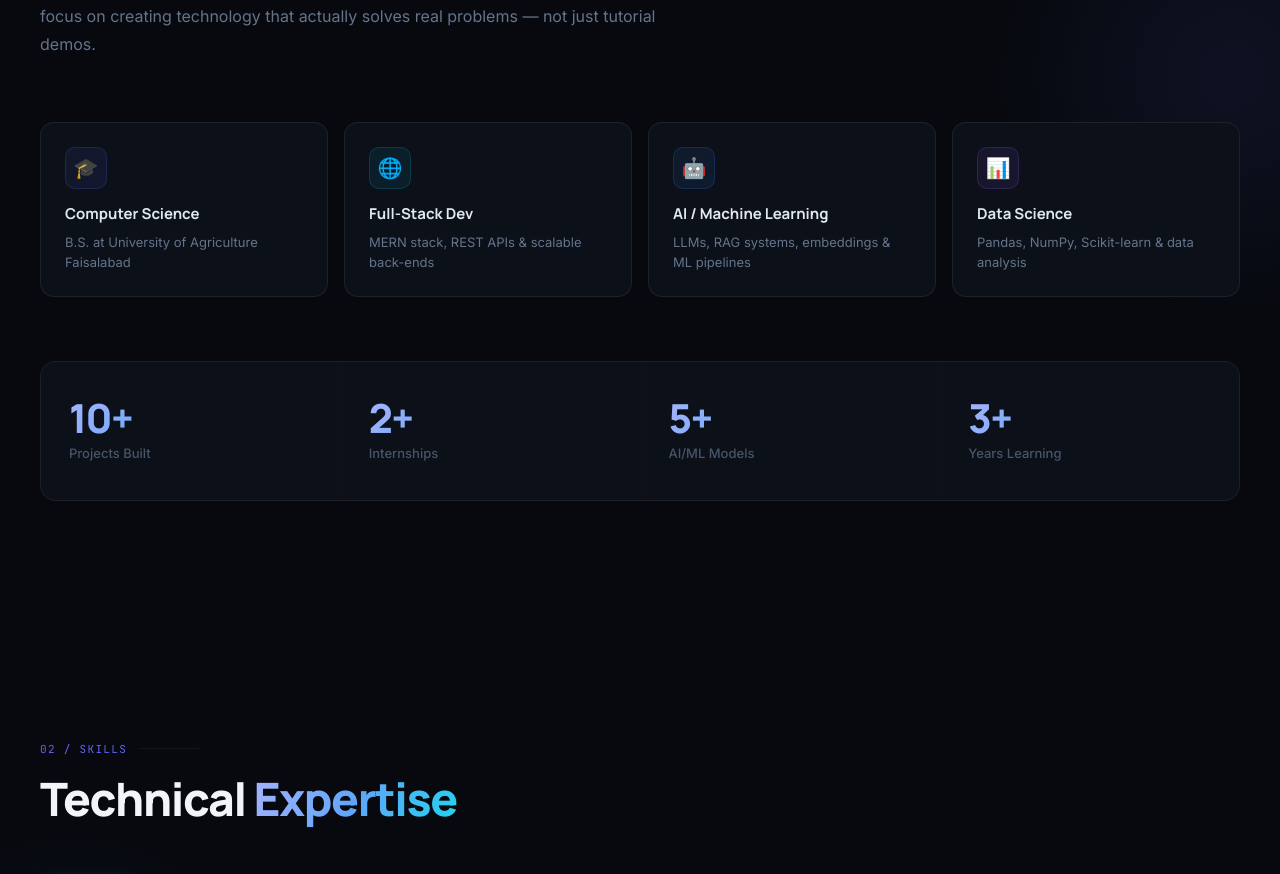
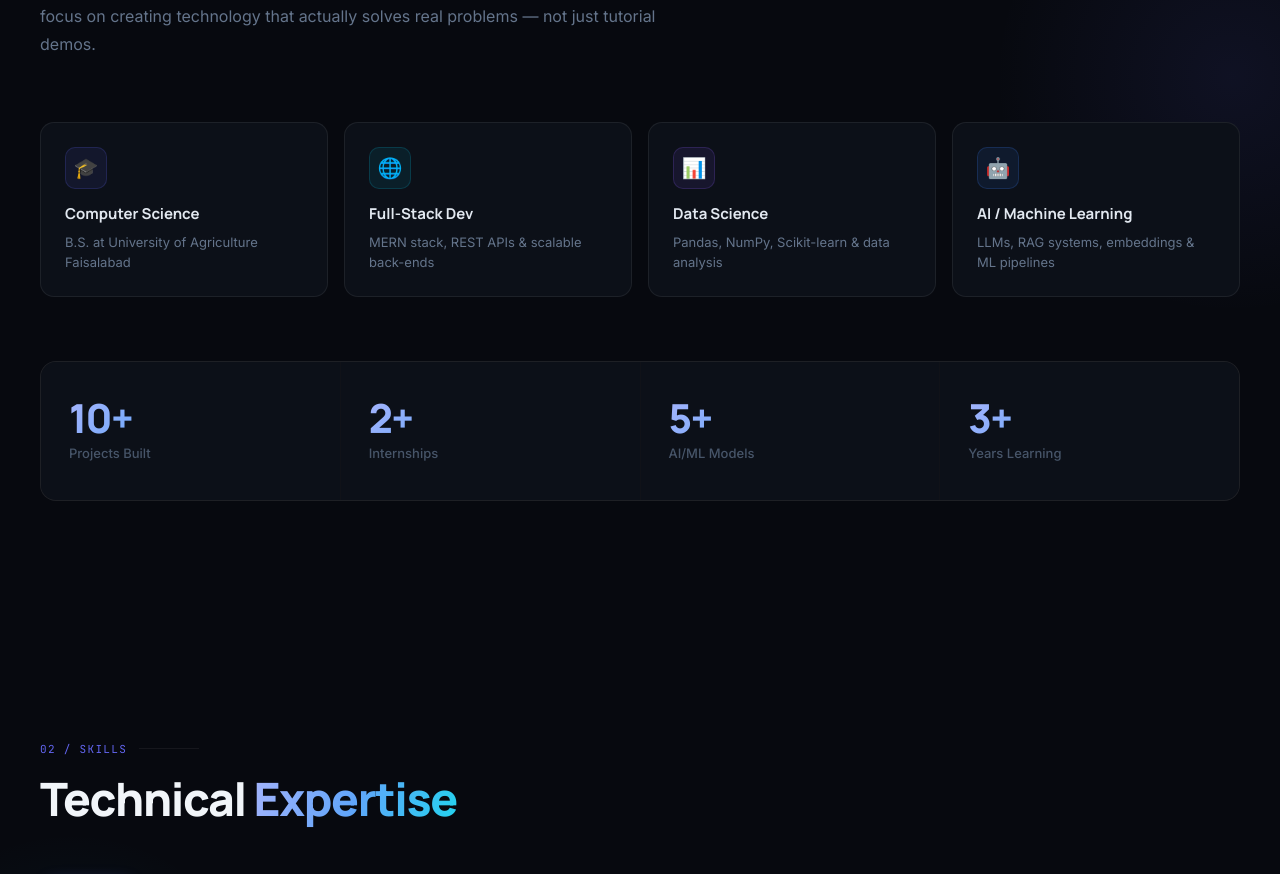
Before and after one commit to abdulhadi-mlk/Porfolio, a React (Vite) app: page / in a window 1280 px wide. Shown: the part 1160-2034 px from the top of the page. Built offline with nearby package versions, Linux system fonts and the light colour scheme; the HTML template or start-up script is replaced by a standard one.

Commit message:
about section updated

```diff
--- a/src/components/About.tsx
+++ b/src/components/About.tsx
@@ -30,17 +30,18 @@ const infoCards = [
     color: '#06b6d4',
   },
   {
+    icon: '📊',
+    title: 'Data Science',
+    desc: 'Pandas, NumPy, Scikit-learn & data analysis',
+    color: '#8b5cf6',
+  },
+  {
     icon: '🤖',
     title: 'AI / Machine Learning',
     desc: 'LLMs, RAG systems, embeddings & ML pipelines',
     color: '#3b82f6',
   },
-  {
-    icon: '📊',
-    title: 'Data Science',
-    desc: 'Pandas, NumPy, Scikit-learn & data analysis',
-    color: '#8b5cf6',
-  },
+
 ];
 
 const stats = [
```
